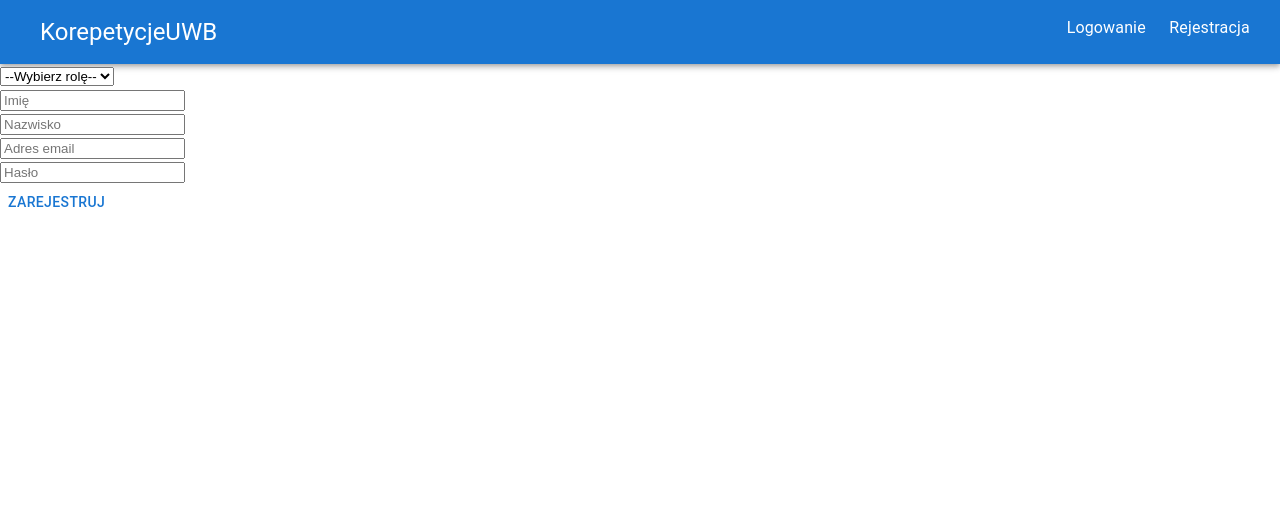
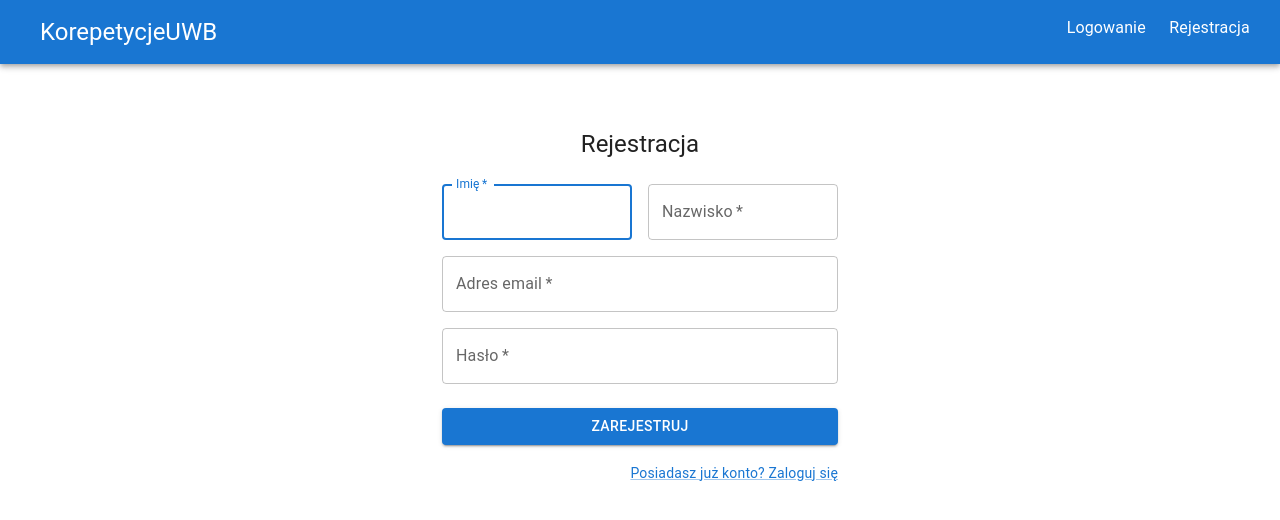
Before and after one commit to Pawel80256/korepetycje-online-frontend, a React (Create React App) app: page /register in a window 1280 px wide. Shown: the top 520 px of the page. Built offline with nearby package versions, Linux system fonts and the light colour scheme.

Commit message:
refactor

```diff
--- a/src/App.tsx
+++ b/src/App.tsx
@@ -6,7 +6,7 @@ import {LoginForm} from "./authentication/LoginForm";
 import {CssBaseline} from "@mui/material";
 import {SearchTeacherPage} from "./teacherComponents/searchTeacherPage/SearchTeacherPage";
 import {TeacherPublicProfile} from "./teacherComponents/teacherPublicProfile/TeacherPublicProfile";
-import {NewRegisterForm} from "./authentication/NewRegisterForm";
+import {RegisterForm} from "./authentication/RegisterForm";
 
 
 function App() {
@@ -16,7 +16,7 @@ function App() {
             <CssBaseline/>
             <Routes>
                 <Route path={AppRoutes.HOME} element={<></>}/>
-                <Route path={AppRoutes.REGISTER} element={<NewRegisterForm/>}/>
+                <Route path={AppRoutes.REGISTER} element={<RegisterForm/>}/>
                 <Route path={AppRoutes.LOGIN} element={<LoginForm/>}/>
                 <Route path={AppRoutes.SEARCH} element={<SearchTeacherPage/>}/>
                 <Route path={AppRoutes.TEACHER_PUBLIC_PROFILE} element={<TeacherPublicProfile/>}/>
--- a/src/authentication/NewRegisterForm.tsx
+++ /dev/null
@@ -1,105 +0,0 @@
-import React, {useState} from 'react';
-import {ErrorMessage, Field, Form, Formik} from 'formik';
-import {Button, Grid} from "@mui/material";
-
-interface FormValues {
-    role: string;
-    firstName: string;
-    lastName: string;
-    email: string;
-    password: string;
-    city?: string;
-}
-
-export const NewRegisterForm: React.FC = () => {
-    const [isTeacher, setIsTeacher] = useState(false);
-
-    return (
-        <Formik
-            initialValues={{
-                role: '',
-                firstName: '',
-                lastName: '',
-                email: '',
-                password: '',
-                city: '',
-            }}
-            validate={(values: FormValues) => {
-                const errors: Partial<FormValues> = {};
-                if (!values.role) {
-                    errors.role = 'Wybierz rolę';
-                }
-                if (!values.firstName) {
-                    errors.firstName = 'Wprowadź imię';
-                }
-                if (!values.lastName) {
-                    errors.lastName = 'Wprowadź nazwisko';
-                }
-                if (!values.email) {
-                    errors.email = 'Wprowadź adres email';
-                }
-                if (!values.password) {
-                    errors.password = 'Wprowadź hasło';
-                }
-                if (values.role === 'Nauczyciel' && !values.city) {
-                    errors.city = 'Wprowadź miasto';
-                }
-                return errors;
-            }}
-            onSubmit={(values: FormValues, {setSubmitting}) => {
-                console.log(values);
-                setSubmitting(false);
-            }}
-        >
-            {({isSubmitting, values, setFieldValue}) => (
-                <Form>
-                    <Grid container>
-                        <Grid item xs={12}>
-                            <Field
-                                name="role"
-                                as="select"
-                                value={values.role}
-                                onChange={(event: any) => {
-                                    setFieldValue("role", event.target.value)
-                                    setIsTeacher(event.target.value === 'Nauczyciel');
-                                }}
-                            >
-                                <option value="">--Wybierz rolę--</option>
-                                <option value="Klient">Klient</option>
-                                <option value="Nauczyciel">Nauczyciel</option>
-                            </Field>
-                            <ErrorMessage name="role"/>
-                        </Grid>
-                        <Grid item xs={12}>
-                            <Field name="firstName" type="text" placeholder="Imię"/>
-                            <ErrorMessage name="firstName"/>
-                        </Grid>
-                        <Grid item xs={12}>
-                            <Field name="lastName" type="text" placeholder="Nazwisko"/>
-                            <ErrorMessage name="lastName"/>
-                        </Grid>
-                        <Grid item xs={12}>
-                            <Field name="email" type="email" placeholder="Adres email"/>
-                            <ErrorMessage name="email"/>
-                        </Grid>
-                        <Grid item xs={12}>
-                            <Field name="password" type="password" placeholder="Hasło"/>
-                            <ErrorMessage name="password"/>
-                        </Grid>
-                        {isTeacher && (
-                            <Grid item xs={12}>
-                                <Field name="city" type="text" placeholder="Miasto"/>
-                                <ErrorMessage name="city"/>
-                            </Grid>
-                        )}
-                        <Grid item xs={12}>
-                            <Button type="submit" disabled={isSubmitting}>
-                                Zarejestruj
-                            </Button>
-                        </Grid>
-                    </Grid>
-                </Form>
-            )}
-        </Formik>
-    );
-};
--- a/src/authentication/RegisterForm.tsx
+++ b/src/authentication/RegisterForm.tsx
@@ -14,8 +14,6 @@ import {
     RegisterRequest,
     registerRequestValidationSchema
 } from "../dtos/requests/Authentication";
-import {FormControl, InputLabel, MenuItem, Select} from "@mui/material";
-import {UserClass} from "../constants/UserClass";
 
 
 const theme = createTheme();
@@ -23,8 +21,8 @@ const theme = createTheme();
 export const RegisterForm = () => {
 
     const formik = useFormik({
-        initialValues: {registerRequest: initialRegisterRequest, userClass: UserClass.client},
-        onSubmit: (values: { registerRequest: RegisterRequest, userClass: UserClass }) => {
+        initialValues: initialRegisterRequest,
+        onSubmit: (values: RegisterRequest) => {
             console.log(values)
         },
         validationSchema: registerRequestValidationSchema
@@ -34,9 +32,7 @@ export const RegisterForm = () => {
     return (
         <ThemeProvider theme={theme}>
 
-            <Container component="main" maxWidth="xs" sx={{
-                marginTop: '5%'
-            }}>
+            <Container component="main" maxWidth="xs">
                 <CssBaseline/>
                 <Box
                     sx={{
@@ -52,42 +48,22 @@ export const RegisterForm = () => {
                     <Box sx={{mt: 3}}>
                         <form onSubmit={formik.handleSubmit}>
                             <Grid container spacing={2}>
-                                <Grid item xs={12}>
-                                    <FormControl fullWidth>
-                                        <InputLabel id="demo-simple-select-label">Age</InputLabel>
-                                        <Select
-                                            name="userClass"
-                                            id="userClass"
-                                            labelId="demo-simple-select-label"
-                                            // id="demo-simple-select"
-                                            value={formik.values.userClass}
-                                            // defaultValue={UserClass.client}
-                                            label="Age"
-                                            // onChange={(e) => formik.setFieldValue("userClass", e.target.value)}
-                                            onChange={formik.handleChange}
-                                        >
-                                            <MenuItem value={UserClass.client}>Klient</MenuItem>
-                                            <MenuItem value={UserClass.teacher}>Nauczyciel</MenuItem>
-                                            {/*<MenuItem value={30}>Thirty</MenuItem>*/}
-                                        </Select>
-                                    </FormControl>
-                                </Grid>
                                 <Grid item xs={12} sm={6}>
                                     <>
                                         <TextField
                                             id="firstName"
                                             name="firstName"
-                                            value={formik.values.registerRequest.firstName}
+                                            value={formik.values.firstName}
                                             onChange={formik.handleChange}
                                             onBlur={formik.handleBlur}
                                             autoComplete="given-name"
                                             label="Imię"
-                                            // required
+                                            required
                                             fullWidth
                                             autoFocus
                                         />
-                                        {formik.touched.registerRequest?.firstName && formik.errors.registerRequest?.firstName && typeof formik.errors.registerRequest?.firstName === "string" && (
-                                            <div style={{color: "red"}}>{formik.errors.registerRequest?.firstName}</div>
+                                        {formik.touched.firstName && formik.errors.firstName && typeof formik.errors.firstName === "string" && (
+                                            <div style={{color: "red"}}>{formik.errors.firstName}</div>
                                         )}
                                     </>
                                 </Grid>
@@ -95,50 +71,50 @@ export const RegisterForm = () => {
                                     <TextField
                                         id="lastName"
                                         name="lastName"
-                                        value={formik.values.registerRequest.lastName}
+                                        value={formik.values.lastName}
                                         onChange={formik.handleChange}
                                         onBlur={formik.handleBlur}
-                                        // required
+                                        required
                                         fullWidth
                                         label="Nazwisko"
                                         autoComplete="family-name"
                                     />
-                                    {/*{formik.touched.lastName && formik.errors.lastName && typeof formik.errors.lastName === "string" && (*/}
-                                    {/*    <div style={{color: "red"}}>{formik.errors.lastName}</div>*/}
-                                    {/*)}*/}
+                                    {formik.touched.lastName && formik.errors.lastName && typeof formik.errors.lastName === "string" && (
+                                        <div style={{color: "red"}}>{formik.errors.lastName}</div>
+                                    )}
                                 </Grid>
                                 <Grid item xs={12}>
                                     <TextField
                                         id="emailAddress"
                                         name="emailAddress"
-                                        value={formik.values.registerRequest.emailAddress}
+                                        value={formik.values.emailAddress}
                                         onChange={formik.handleChange}
                                         onBlur={formik.handleBlur}
-                                        // required
+                                        required
                                         fullWidth
                                         label="Adres email"
                                         autoComplete="email"
                                     />
-                                    {/*{formik.touched.emailAddress && formik.errors.emailAddress && typeof formik.errors.emailAddress === "string" && (*/}
-                                    {/*    <div style={{color: "red"}}>{formik.errors.emailAddress}</div>*/}
-                                    {/*)}*/}
+                                    {formik.touched.emailAddress && formik.errors.emailAddress && typeof formik.errors.emailAddress === "string" && (
+                                        <div style={{color: "red"}}>{formik.errors.emailAddress}</div>
+                                    )}
                                 </Grid>
                                 <Grid item xs={12}>
                                     <TextField
                                         id="password"
                                         name="password"
-                                        value={formik.values.registerRequest.password}
+                                        value={formik.values.password}
                                         onChange={formik.handleChange}
                                         onBlur={formik.handleBlur}
-                                        // required
+                                        required
                                         fullWidth
                                         label="Hasło"
                                         type="password"
                                         autoComplete="new-password"
                                     />
-                                    {/*{formik.touched.password && formik.errors.password && typeof formik.errors.password === "string" && (*/}
-                                    {/*    <div style={{color: "red"}}>{formik.errors.password}</div>*/}
-                                    {/*)}*/}
+                                    {formik.touched.password && formik.errors.password && typeof formik.errors.password === "string" && (
+                                        <div style={{color: "red"}}>{formik.errors.password}</div>
+                                    )}
                                 </Grid>
                             </Grid>
                             <Button
@@ -146,7 +122,6 @@ export const RegisterForm = () => {
                                 fullWidth
                                 variant="contained"
                                 sx={{mt: 3, mb: 2}}
-                                disabled={!registerRequestValidationSchema.isValidSync(formik.values)}
                             >
                                 Zarejestruj
                             </Button>
```
Also changed, not shown: src/dtos/requests/Authentication.ts (+19 -24 lines).
